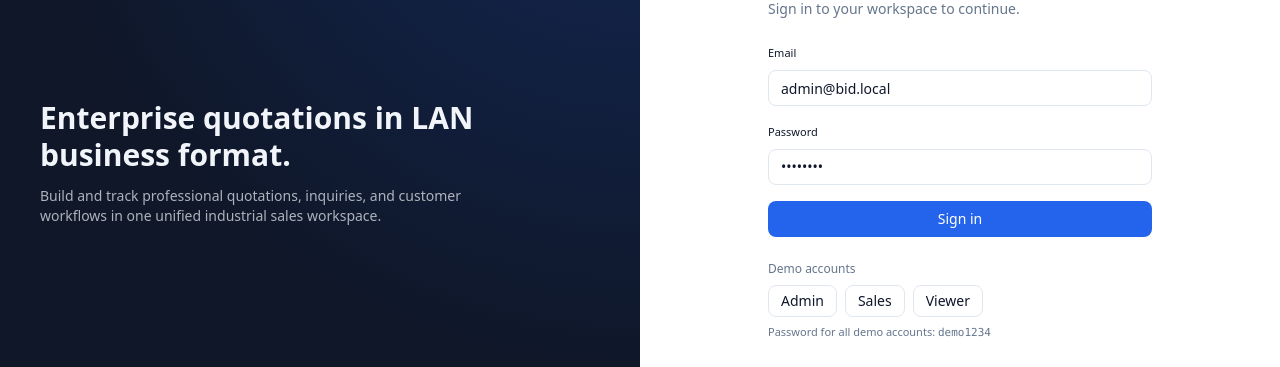
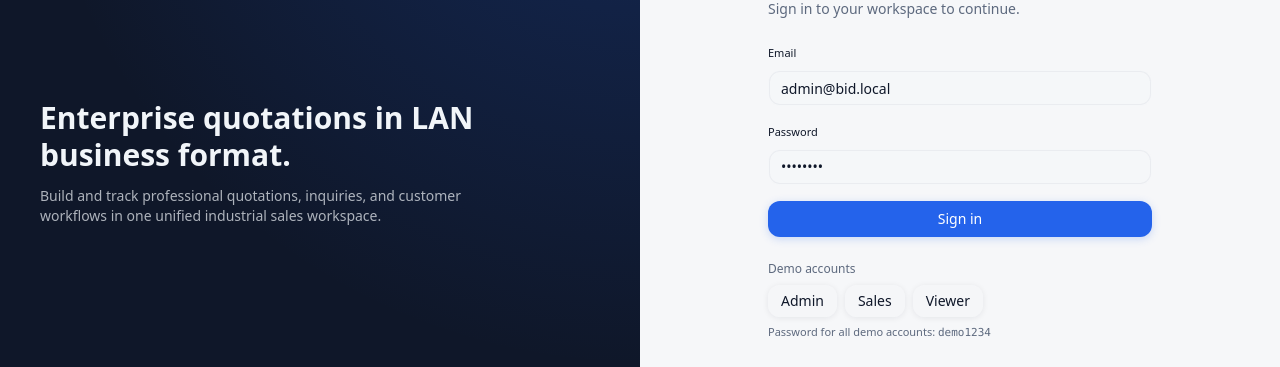
Before and after one commit to shishirvyas/powerbid, a Next.js app in the folder app-next/: page /login in a window 1280 px wide. Shown: the part 248-615 px from the top of the page. Built offline with nearby package versions, Linux system fonts and the light colour scheme.

Commit message:
style(ui): adopt minimal premium surfaces and soft shadows

```diff
--- a/app-next/src/app/globals.css
+++ b/app-next/src/app/globals.css
@@ -9,7 +9,7 @@
   }
 
   :root {
-    --background: 0 0% 100%;
+    --background: 220 23% 97%;
     --foreground: 222 47% 11%;
 
     --card: 0 0% 100%;
@@ -21,20 +21,20 @@
     --primary: 221 83% 53%;
     --primary-foreground: 0 0% 100%;
 
-    --secondary: 210 40% 96%;
+    --secondary: 220 22% 95%;
     --secondary-foreground: 222 47% 11%;
 
-    --muted: 210 40% 96%;
-    --muted-foreground: 215 16% 47%;
+    --muted: 220 20% 94%;
+    --muted-foreground: 218 15% 43%;
 
-    --accent: 210 40% 94%;
+    --accent: 220 18% 93%;
     --accent-foreground: 222 47% 11%;
 
     --destructive: 0 84% 60%;
     --destructive-foreground: 0 0% 100%;
 
-    --border: 214 32% 91%;
-    --input: 214 32% 91%;
+    --border: 220 17% 88%;
+    --input: 220 17% 88%;
     --ring: 221 83% 53%;
 
     --sidebar: 222 47% 11%;
@@ -43,43 +43,43 @@
     --sidebar-accent-foreground: 0 0% 100%;
     --sidebar-border: 217 33% 22%;
 
-    --radius: 0.625rem;
+    --radius: 0.875rem;
   }
 
   .dark {
-    --background: 222 47% 7%;
+    --background: 222 47% 11%;
     --foreground: 210 40% 96%;
 
-    --card: 222 47% 9%;
+    --card: 222 34% 14%;
     --card-foreground: 210 40% 96%;
 
-    --popover: 222 47% 9%;
+    --popover: 222 34% 14%;
     --popover-foreground: 210 40% 96%;
 
     --primary: 217 91% 60%;
     --primary-foreground: 222 47% 7%;
 
-    --secondary: 217 33% 14%;
+    --secondary: 221 29% 18%;
     --secondary-foreground: 210 40% 96%;
 
-    --muted: 217 33% 14%;
-    --muted-foreground: 215 20% 65%;
+    --muted: 221 29% 18%;
+    --muted-foreground: 217 18% 72%;
 
-    --accent: 217 33% 16%;
+    --accent: 221 29% 20%;
     --accent-foreground: 210 40% 96%;
 
     --destructive: 0 72% 51%;
     --destructive-foreground: 210 40% 96%;
 
-    --border: 217 33% 18%;
-    --input: 217 33% 18%;
+    --border: 221 23% 24%;
+    --input: 221 23% 24%;
     --ring: 217 91% 60%;
 
-    --sidebar: 222 47% 5%;
+    --sidebar: 222 43% 10%;
     --sidebar-foreground: 210 40% 96%;
-    --sidebar-accent: 217 33% 12%;
+    --sidebar-accent: 221 29% 18%;
     --sidebar-accent-foreground: 0 0% 100%;
-    --sidebar-border: 217 33% 14%;
+    --sidebar-border: 221 23% 24%;
   }
 
   * {
@@ -90,6 +90,11 @@
     font-feature-settings: "rlig" 1, "calt" 1;
     font-size: 14px;
     line-height: 1.35;
+    background-image: radial-gradient(circle at 0% 0%, rgba(148, 163, 184, 0.08), transparent 30%);
+  }
+
+  .dark body {
+    background-image: radial-gradient(circle at 0% 0%, rgba(59, 130, 246, 0.08), transparent 32%);
   }
 }
 
@@ -116,7 +121,17 @@
   }
 
   .app-route-fade {
-    animation: app-route-fade-in 0.16s ease-out;
+    animation: app-route-fade-in 0.2s ease-out;
+  }
+
+  .app-surface {
+    border-radius: 0.75rem;
+    box-shadow: 0 2px 10px rgba(15, 23, 42, 0.06);
+    transition: box-shadow 160ms ease, transform 160ms ease, background-color 160ms ease;
+  }
+
+  .dark .app-surface {
+    box-shadow: 0 6px 24px rgba(2, 6, 23, 0.35);
   }
 
   .dense-ui .p-6 {
--- a/app-next/src/components/ui/button.tsx
+++ b/app-next/src/components/ui/button.tsx
@@ -4,24 +4,24 @@ import { cva, type VariantProps } from "class-variance-authority";
 import { cn } from "@/lib/utils";
 
 const buttonVariants = cva(
-  "relative inline-flex items-center justify-center gap-2 whitespace-nowrap rounded-md text-sm font-medium ring-offset-background transition-colors focus-visible:outline-none focus-visible:ring-2 focus-visible:ring-ring focus-visible:ring-offset-2 disabled:pointer-events-none disabled:opacity-50 [&_svg]:pointer-events-none [&_svg]:size-4 [&_svg]:shrink-0",
+  "relative inline-flex items-center justify-center gap-2 whitespace-nowrap rounded-xl text-sm font-medium ring-offset-background transition-all duration-200 focus-visible:outline-none focus-visible:ring-2 focus-visible:ring-ring/70 focus-visible:ring-offset-2 disabled:pointer-events-none disabled:opacity-50 [&_svg]:pointer-events-none [&_svg]:size-4 [&_svg]:shrink-0",
   {
     variants: {
       variant: {
-        default: "bg-primary text-primary-foreground hover:bg-primary/90",
+        default: "bg-primary text-primary-foreground shadow-[0_2px_8px_rgba(37,99,235,0.22)] hover:-translate-y-px hover:bg-primary/90 hover:shadow-[0_8px_18px_rgba(37,99,235,0.28)]",
         destructive:
-          "bg-destructive text-destructive-foreground hover:bg-destructive/90",
+          "bg-destructive text-destructive-foreground shadow-[0_2px_8px_rgba(220,38,38,0.2)] hover:-translate-y-px hover:bg-destructive/90",
         outline:
-          "border border-input bg-background hover:bg-accent hover:text-accent-foreground",
+          "border border-transparent bg-background/90 shadow-[0_1px_6px_rgba(15,23,42,0.08)] hover:bg-accent/60 hover:text-accent-foreground dark:bg-card/80 dark:shadow-[0_6px_18px_rgba(2,6,23,0.28)]",
         secondary:
-          "bg-secondary text-secondary-foreground hover:bg-secondary/80",
-        ghost: "hover:bg-accent hover:text-accent-foreground",
+          "bg-secondary text-secondary-foreground shadow-[0_1px_6px_rgba(15,23,42,0.06)] hover:bg-secondary/80",
+        ghost: "hover:bg-accent/70 hover:text-accent-foreground",
         link: "text-primary underline-offset-4 hover:underline",
       },
       size: {
         default: "h-9 px-3.5",
-        sm: "h-8 rounded-md px-3",
-        lg: "h-11 rounded-md px-8",
+        sm: "h-8 px-3",
+        lg: "h-11 px-8",
         icon: "h-9 w-9",
       },
     },
--- a/app-next/src/components/ui/card.tsx
+++ b/app-next/src/components/ui/card.tsx
@@ -6,7 +6,7 @@ export const Card = React.forwardRef<HTMLDivElement, React.HTMLAttributes<HTMLDi
     <div
       ref={ref}
       className={cn(
-        "rounded-md border border-transparent bg-card text-card-foreground shadow-[0_1px_2px_rgba(15,23,42,0.06)]",
+        "rounded-xl border border-transparent bg-card text-card-foreground shadow-[0_2px_10px_rgba(15,23,42,0.06)] transition-all duration-200 hover:shadow-[0_8px_24px_rgba(15,23,42,0.08)] dark:shadow-[0_8px_24px_rgba(2,6,23,0.28)] dark:hover:shadow-[0_12px_30px_rgba(2,6,23,0.38)]",
         className,
       )}
       {...props}
--- a/app-next/src/components/ui/dialog.tsx
+++ b/app-next/src/components/ui/dialog.tsx
@@ -17,7 +17,7 @@ export const DialogOverlay = React.forwardRef<
   <DialogPrimitive.Overlay
     ref={ref}
     className={cn(
-      "fixed inset-0 z-50 bg-black/60 backdrop-blur-sm data-[state=open]:animate-in data-[state=closed]:animate-out data-[state=closed]:fade-out-0 data-[state=open]:fade-in-0",
+      "fixed inset-0 z-50 bg-slate-950/40 backdrop-blur-[2px] data-[state=open]:animate-in data-[state=closed]:animate-out data-[state=closed]:fade-out-0 data-[state=open]:fade-in-0 dark:bg-slate-950/55",
       className,
     )}
     {...props}
@@ -34,7 +34,7 @@ export const DialogContent = React.forwardRef<
     <DialogPrimitive.Content
       ref={ref}
       className={cn(
-        "fixed left-1/2 top-1/2 z-50 grid w-[calc(100%-2rem)] max-h-[calc(100vh-2rem)] max-w-lg -translate-x-1/2 -translate-y-1/2 gap-3 overflow-y-auto border bg-background p-3 shadow-xl duration-200 rounded-md sm:p-4",
+        "fixed left-1/2 top-1/2 z-50 grid w-[calc(100%-2rem)] max-h-[calc(100vh-2rem)] max-w-lg -translate-x-1/2 -translate-y-1/2 gap-3 overflow-y-auto rounded-xl border border-transparent bg-background/95 p-3 shadow-[0_12px_36px_rgba(15,23,42,0.14)] duration-200 sm:p-4 dark:bg-card/95 dark:shadow-[0_20px_50px_rgba(2,6,23,0.45)]",
         className,
       )}
       {...props}
--- a/app-next/src/components/ui/input.tsx
+++ b/app-next/src/components/ui/input.tsx
@@ -9,7 +9,7 @@ export const Input = React.forwardRef<HTMLInputElement, InputProps>(
       <input
         type={type}
         className={cn(
-          "flex h-9 w-full rounded-md border border-input bg-background px-3 py-1.5 text-sm ring-offset-background file:border-0 file:bg-transparent file:text-sm file:font-medium placeholder:text-muted-foreground focus-visible:outline-none focus-visible:ring-2 focus-visible:ring-ring focus-visible:ring-offset-2 disabled:cursor-not-allowed disabled:opacity-50",
+          "flex h-9 w-full rounded-xl border border-transparent bg-background/90 px-3 py-1.5 text-sm shadow-[inset_0_0_0_1px_hsl(var(--input)/0.45)] ring-offset-background transition-all duration-200 file:border-0 file:bg-transparent file:text-sm file:font-medium placeholder:text-muted-foreground/90 hover:bg-background focus-visible:bg-background focus-visible:outline-none focus-visible:ring-2 focus-visible:ring-ring/70 focus-visible:ring-offset-1 disabled:cursor-not-allowed disabled:opacity-50 dark:bg-card/80",
           className,
         )}
         ref={ref}
--- a/app-next/src/components/ui/table.tsx
+++ b/app-next/src/components/ui/table.tsx
@@ -3,7 +3,7 @@ import { cn } from "@/lib/utils";
 
 export const Table = React.forwardRef<HTMLTableElement, React.HTMLAttributes<HTMLTableElement>>(
   ({ className, ...props }, ref) => (
-    <div className="relative w-full overflow-auto rounded-md border">
+    <div className="relative w-full overflow-auto rounded-xl border border-border/45 bg-card/80 shadow-[0_2px_10px_rgba(15,23,42,0.06)] dark:shadow-[0_8px_24px_rgba(2,6,23,0.3)]">
       <table ref={ref} className={cn("w-full caption-bottom text-sm", className)} {...props} />
     </div>
   ),
@@ -32,7 +32,10 @@ export const TableRow = React.forwardRef<HTMLTableRowElement, React.HTMLAttribut
   ({ className, ...props }, ref) => (
     <tr
       ref={ref}
-      className={cn("border-b transition-colors hover:bg-muted/30 data-[state=selected]:bg-muted", className)}
+      className={cn(
+        "border-b border-border/40 transition-colors duration-150 hover:bg-muted/35 data-[state=selected]:bg-muted/60",
+        className,
+      )}
       {...props}
     />
   ),
```
